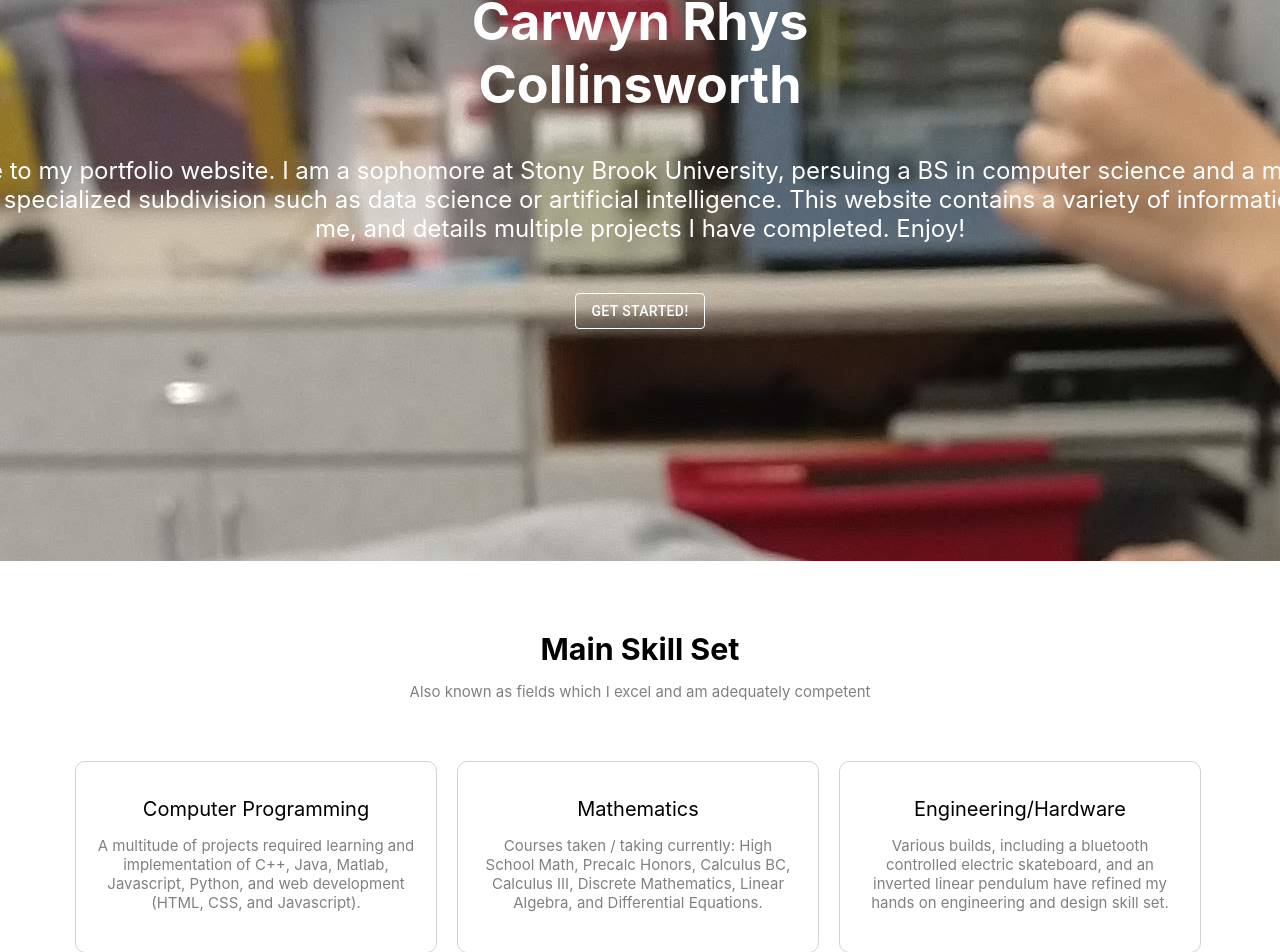
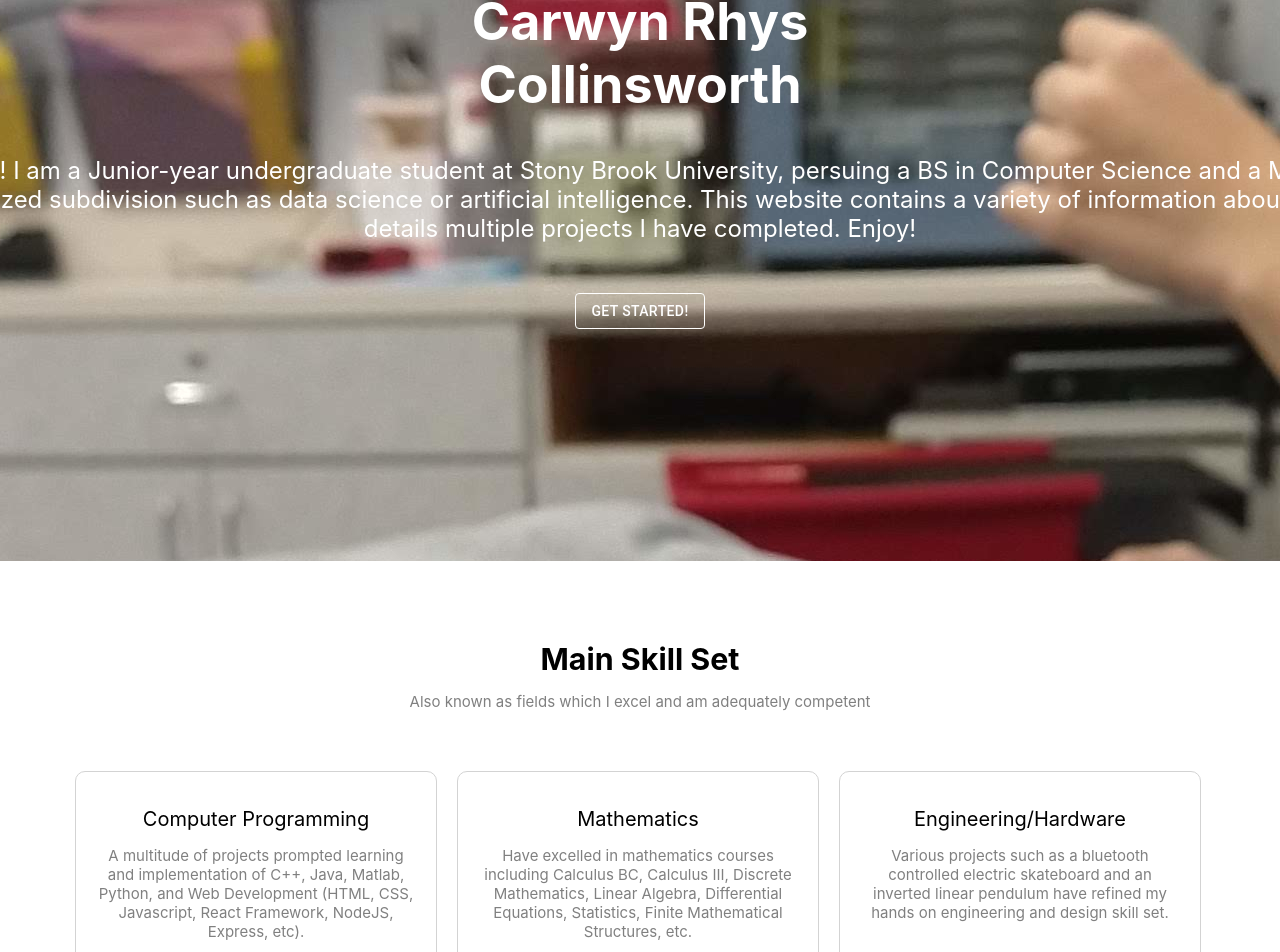
Before and after one commit to carwyn987/Portfolio_Website, a React (Create React App) app: page / in a window 1280 px wide. Shown: the part 239-1191 px from the top of the page. Built offline with nearby package versions, Linux system fonts and the light colour scheme.

Commit message:
Updated site content

```diff
--- a/src/Components/HeaderBar.js
+++ b/src/Components/HeaderBar.js
@@ -24,7 +24,7 @@ class HeaderBar extends React.Component{
                         <li className="navListItem"><a className="navListItem" href="/Resume">Resume</a></li>
                         <li className="navListItem"><a className="navListItem" href="/Projects">Projects</a></li>
                         <li className="navListItem"><a className="navListItem" href="/Notes">University Assignments and Notes</a></li>
-                        <li className="navListItem"><a className="navListItem" href="/Contact">Contact</a></li>
+                        {/* <li className="navListItem"><a className="navListItem" href="/Contact">Contact</a></li> */}
                     </ul>
                 </div>
             </div>
--- a/src/Components/Homepage.js
+++ b/src/Components/Homepage.js
@@ -67,10 +67,11 @@ class Homepage extends React.Component{
     render() {
         return (
             <div>
+                {/* WELCOME PAGE / SPLASH SCREEN SECTION */}
                 <div className="background-wrapper">
                     <img id="backgroundpic" src={backgroundPic} alt="papi"></img>
                     <h1 id="nameTitlePage">Carwyn Rhys Collinsworth</h1>
-                    <p id="introText">Welcome to my portfolio website. I am a sophomore at Stony Brook University, persuing a BS in computer science and a masters or PhD in a specialized subdivision such as data science or artificial intelligence. This website contains a variety of information about me, and details multiple projects I have completed. Enjoy! </p>
+                    <p id="introText">Welcome! I am a Junior-year undergraduate student at Stony Brook University, persuing a BS in Computer Science and a Masters in a specialized subdivision such as data science or artificial intelligence. This website contains a variety of information about me, and details multiple projects I have completed. Enjoy! </p>
                     <Button href="#starterPage" id="getStarted" variant="outlined">Get Started!</Button>
                 </div>
                 <div id="Skillset">
@@ -80,9 +81,9 @@ class Homepage extends React.Component{
                     <h3 className="sectionHeader">Main Skill Set</h3>
                     <p className="sectionHeaderSubtext">Also known as fields which I excel and am adequately competent</p>
                     <div id="skillInfoboxes">
-                        <InfoBox title="Computer Programming" description="A multitude of projects required learning and implementation of C++, Java, Matlab, Javascript, Python, and web development (HTML, CSS, and Javascript)."/>
-                        <InfoBox title="Mathematics" description="Courses taken / taking currently: High School Math, Precalc Honors, Calculus BC, Calculus III, Discrete Mathematics, Linear Algebra, and Differential Equations."/>
-                        <InfoBox title="Engineering/Hardware" description="Various builds, including a bluetooth controlled electric skateboard, and an inverted linear pendulum have refined my hands on engineering and design skill set."/>
+                        <InfoBox title="Computer Programming" description="A multitude of projects prompted learning and implementation of C++, Java, Matlab, Python, and Web Development (HTML, CSS, Javascript, React Framework, NodeJS, Express, etc)."/>
+                        <InfoBox title="Mathematics" description="Have excelled in mathematics courses including Calculus BC, Calculus III, Discrete Mathematics, Linear Algebra, Differential Equations, Statistics, Finite Mathematical Structures, etc."/>
+                        <InfoBox title="Engineering/Hardware" description="Various projects such as a bluetooth controlled electric skateboard and an inverted linear pendulum have refined my hands on engineering and design skill set."/>
                     </div>
 
                     {/* RECENT WORKS SECTION */}
--- a/src/Stylesheets/Homepage.css
+++ b/src/Stylesheets/Homepage.css
@@ -52,7 +52,7 @@
 }
 
 .sectionHeader {
-    margin-top: 70px;
+    margin-top: 80px;
     text-align: center;
     margin-bottom: 0px;
     width: 100%;
```
